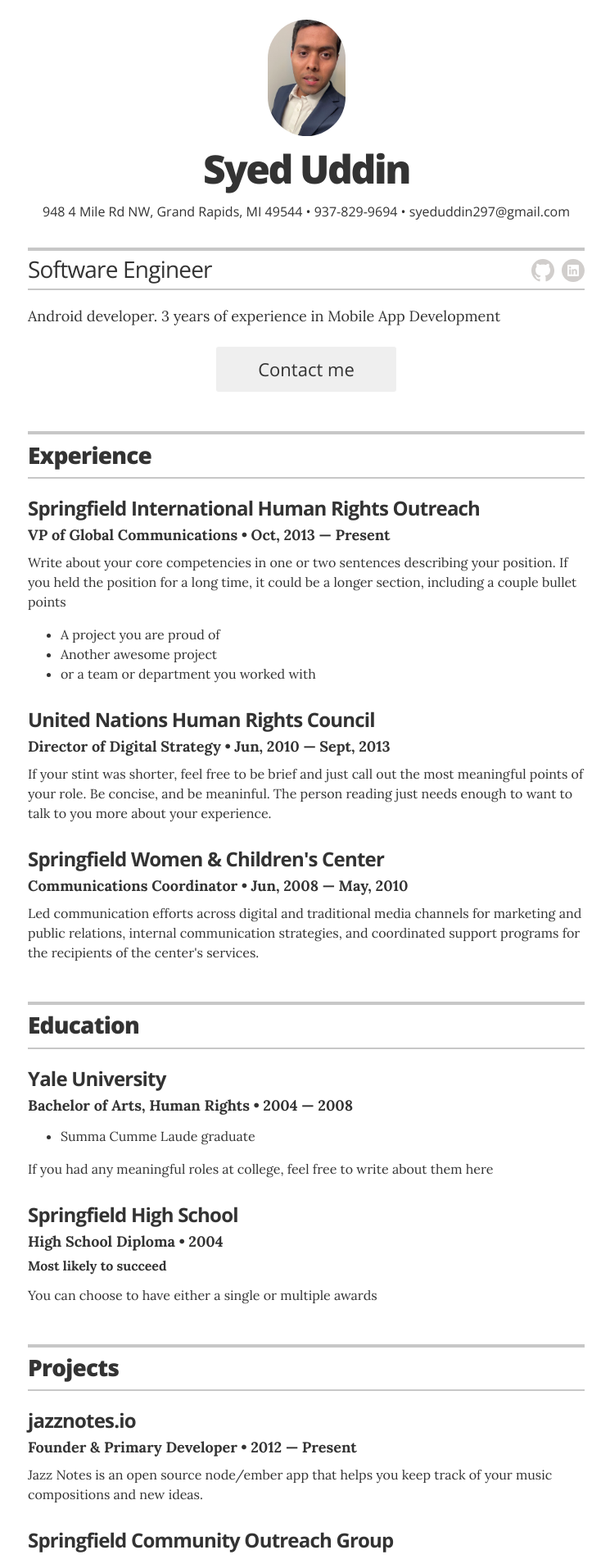
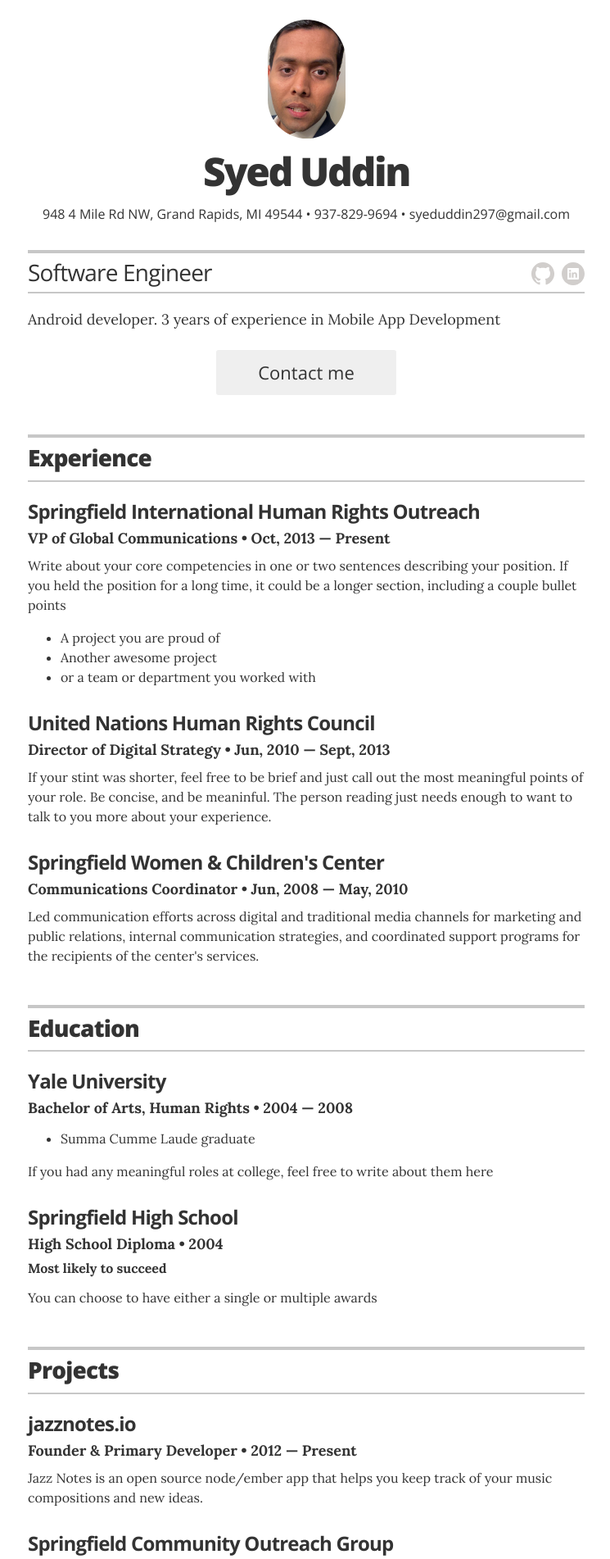
Before and after one commit to Waqaruddin/resume, a Jekyll site: the page built from index.html, in a window 1280 px wide. Shown: the top 1902 px of the page at 82% size, without its empty margins (266-1011 px from the left). Built offline with Jekyll 4.4.1, drawn with Linux system fonts in a browser that asks for light colours.

Commit message:
Update image

```diff
--- a/_layouts/resume.html
+++ b/_layouts/resume.html
@@ -13,7 +13,7 @@
 
         <!-- You can turn off the avatar in _config.yml by setting to false -->
         {% if site.resume_avatar == 'true' %}
-        <img src="images/avatar2.jpg" alt="my photo" class="avatar no-print" itemprop="image">
+        <img src="images/avatar3.png" alt="my photo" class="avatar no-print" itemprop="image">
         {% endif %}
 
         <!-- Your name is defined in the _config.yml file -->
```
Also changed, not shown: images/avatar3.png (added), images/resumepic.jpg (deleted), 1 other file.
